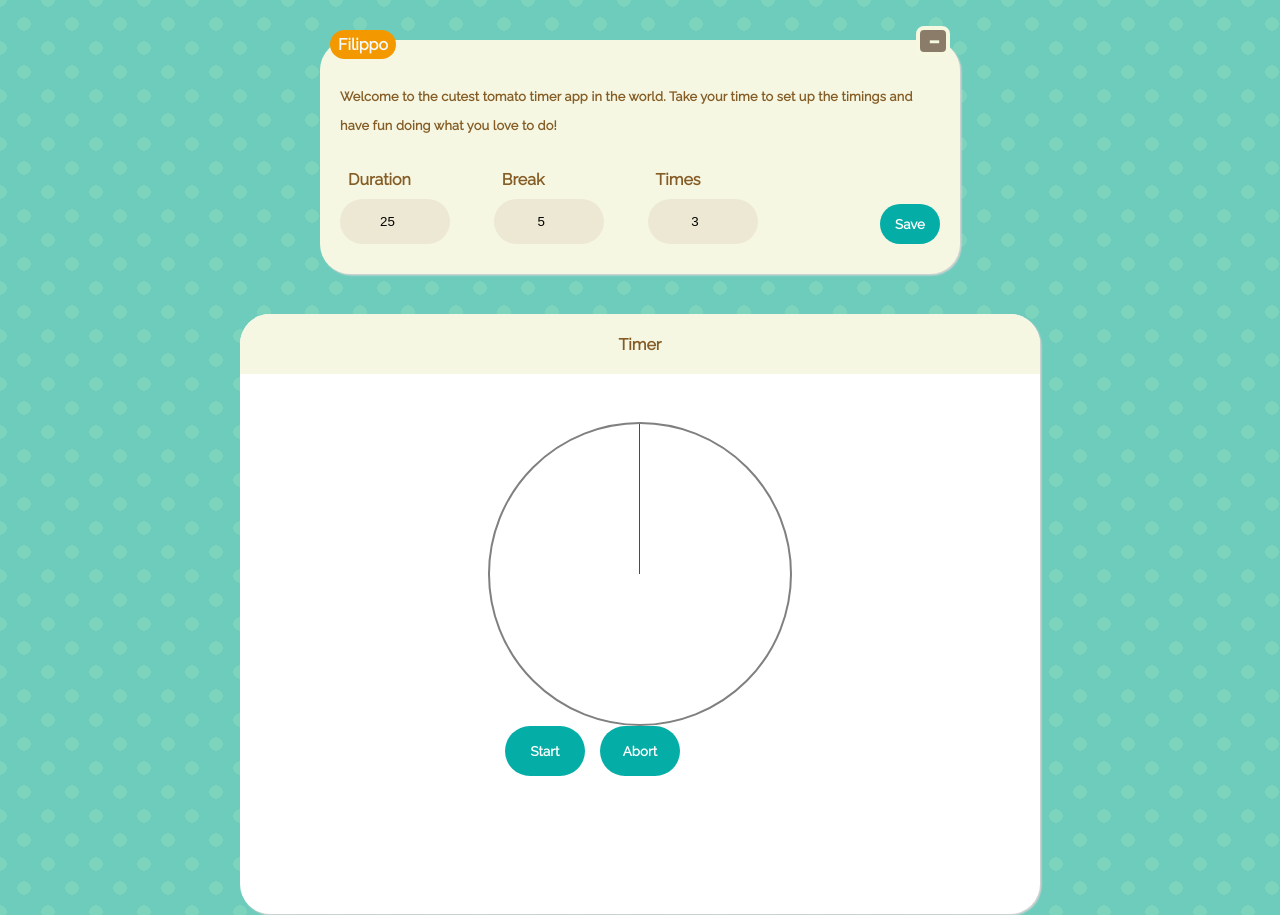
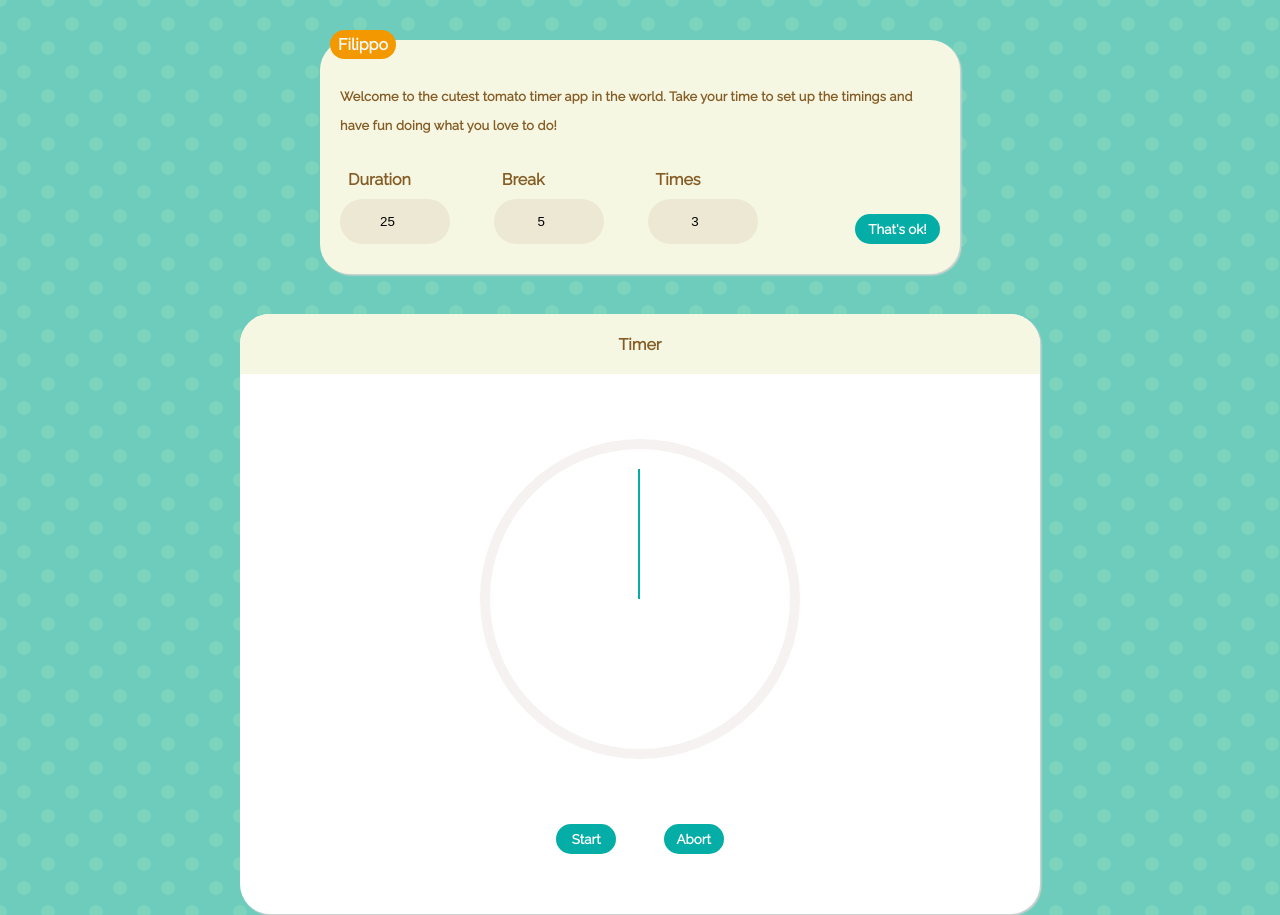
Before and after one commit to filippoitaliano/tomato-timer, a plain HTML site: page index.html in a window 1280 px wide. Shown: the top 915 px of the page. Drawn offline with Linux system fonts and the light colour scheme.

Commit message:
Small style improvements

```diff
--- a/index.html
+++ b/index.html
@@ -12,11 +12,6 @@
       <div class="settings-badge">
         Filippo
       </div>
-
-      <button class="settings-hide-button">
-        -
-      </button>
-
       <p class="settings-description">
         Welcome to the cutest tomato timer app in the world. Take your time to set up the timings and have fun doing what you love to do!
       </p>
@@ -45,9 +40,10 @@
             <input type="number" id="timer-times-input" />
           </div>
         </div>
-        <button class="settings-form-save-button">
-          Save
-        </button>
+          <button class="settings-form-save-button">
+            That's ok!
+          </button>
+        </div>
       </div>
     </div>
 
@@ -57,12 +53,13 @@
       </div>
       <div class="analog-timer-wrapper">
         <div class="analog-timer-circle">
-          <div id="analog-timer-needle"/>
+          <div id="analog-timer-needle"></div>
         </div>
       </div>
       <div class="clock-controls">
         <button class="clock-control-button" onclick="startTimer()">
           Start
+        </button>
         <button class="clock-control-button" onclick="abortTimer()">
           Abort
         </button>
--- a/style.css
+++ b/style.css
@@ -5,6 +5,7 @@
   --bg-dot-color: #7CD4BD;
   --btn-color: #04AEA6;
   --dialog-bg-color: #F5F7E2;
+  --soft-grey: #f7f2f2;
   --dialog-text-color: #855C25;
 }
 
@@ -56,22 +57,6 @@ button {
   color: #F3FBFE;
 }
 
-.settings-hide-button {
-  border: 4px solid #F7F8E0;
-  color: #F7F8E0;
-  background-color: #8B7C69;
-  width: 34px;
-  height: 30px;
-  line-height: 8px;
-  text-align: center;
-  padding: 0 8px;
-  position: absolute;
-  right: 10px;
-  top: -14px;
-  border-radius: 8px;
-  font-size: 28px;
-}
-
 .dialog .settings-form {
   display: grid;
   grid-template-columns: repeat(4, 1fr);
@@ -96,8 +81,8 @@ button {
 
 .settings-form-save-button {
   border-radius: 30px;
-  width: 60px;
-  height: 40px;
+  width: 85px;
+  height: 30px;
   align-self: end;
   justify-self: end;
 }
@@ -136,9 +121,9 @@ button {
 
 .clock-controls {
   display: grid;
-  grid-template-columns: repeat(3, 1fr);
+  grid-template-columns: repeat(2, 1fr);
   column-gap: 15px;
-  max-width: 600px;
+  max-width: 200px;
   margin: 0 auto;
 }
 
@@ -146,24 +131,24 @@ button {
   justify-self: center;
   align-items: center;
   border-radius: 30px;
-  width: 80px;
-  height: 50px;
+  width: 60px;
+  height: 30px;
 }
 
 .analog-timer-circle {
   height: 300px;
   width: 300px;
   border-radius: 100%;
-  border: solid 2px grey;
+  border: solid 10px var(--soft-grey);
   position: relative;
 }
 
 #analog-timer-needle {
-  height: 150px;
-  width: 1px;
-  background-color: red;
+  height: 130px;
+  width: 2px;
+  background-color: var(--btn-color);
   position: absolute;
-  top: 0;
+  top: 20px;
   right: 150px;
   transform-origin: 50% 100%;
 }
```
